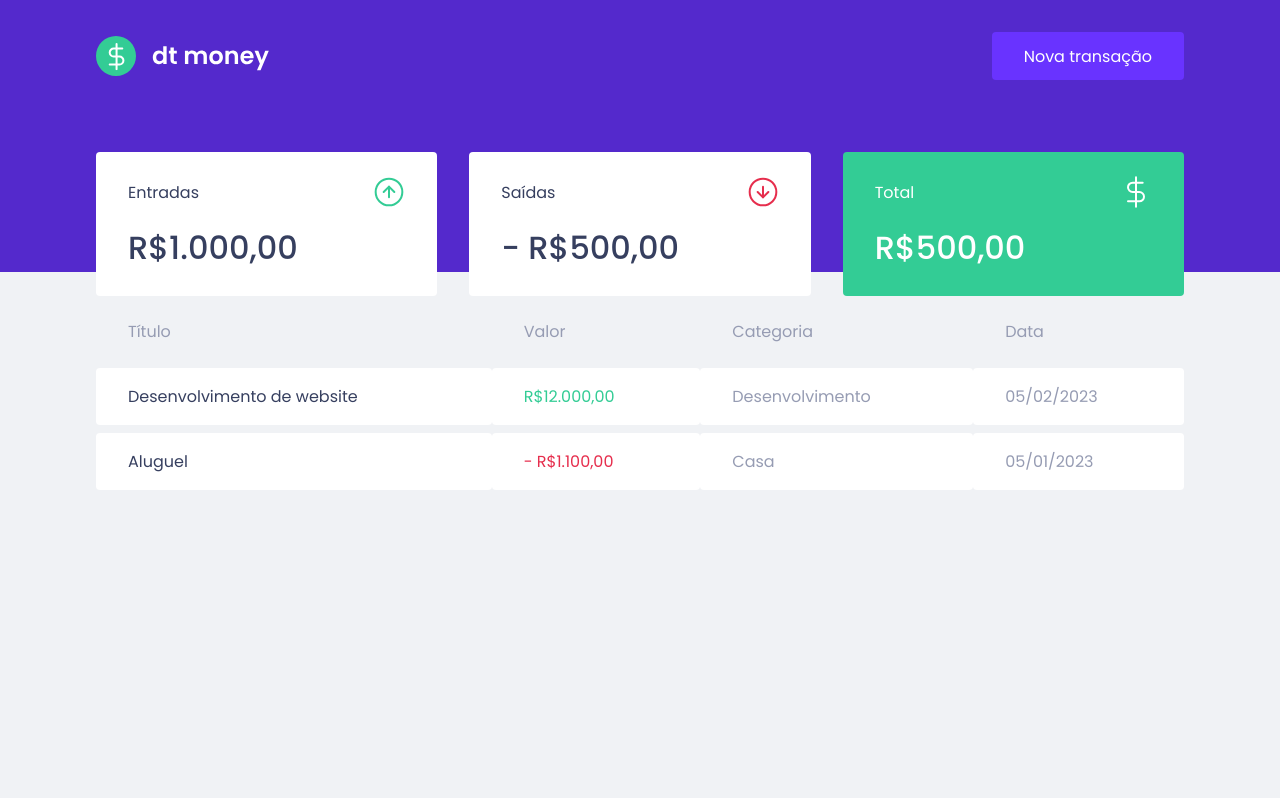
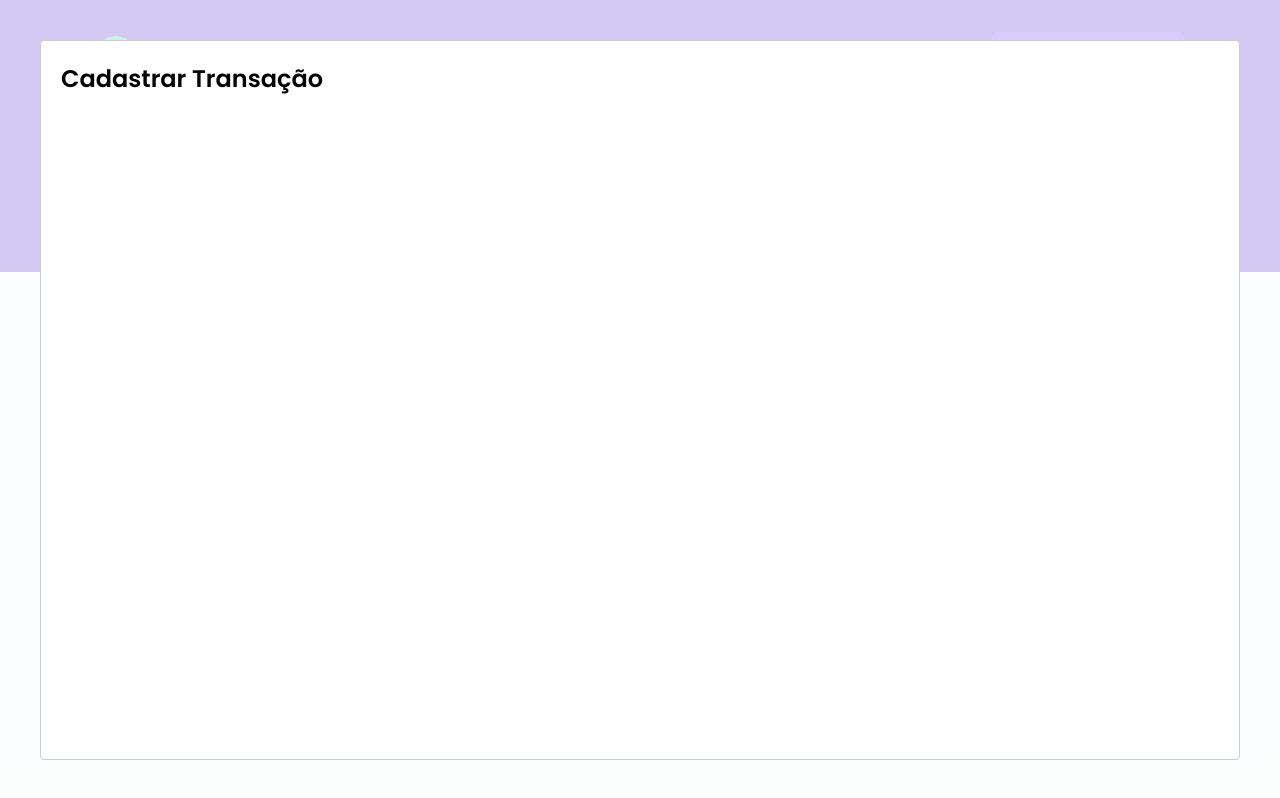
Before and after one commit to deyvsonaguiar/dtmoney-ignite-reactjs, a React (Create React App) app: page / in a window 1280 px wide. Both pictures are taken after a click on the button "Nova transação". Built offline with nearby package versions, Linux system fonts and the light colour scheme; no server answers; what miragejs would draw is missing.

Commit message:
Configuring react-modal

```diff
--- a/package.json
+++ b/package.json
@@ -6,6 +6,7 @@
     "axios": "^1.3.2",
     "react": "^18.2.0",
     "react-dom": "^18.2.0",
+    "react-modal": "^3.16.1",
     "react-scripts": "5.0.1",
     "styled-components": "^5.3.6",
     "web-vitals": "^2.1.0"
@@ -18,6 +19,7 @@
     "@types/node": "^16.7.13",
     "@types/react": "^18.0.0",
     "@types/react-dom": "^18.0.0",
+    "@types/react-modal": "^3.13.1",
     "@types/styled-components": "^5.1.26",
     "miragejs": "^0.1.47",
     "typescript": "^4.4.2"
--- a/src/App.tsx
+++ b/src/App.tsx
@@ -1,13 +1,33 @@
+import React from 'react';
+import Modal from 'react-modal';
 import { Dashboard } from './components/Dashboard';
 import { Header } from './components/Header/index'
 import { GlobalStyle } from './styles/global'
 
+Modal.setAppElement('#root');
 
 export function App() {
+
+  const [isNewTransactionModalOpen, setIsNewTransactionModalOpen] = React.useState(false);
+
+    function handleOpenNewTransactionModal() {
+        setIsNewTransactionModalOpen(true);
+    }
+
+    function handleCloseNewTransactionModal() {
+        setIsNewTransactionModalOpen(false);
+    }
+
   return (
     <>
-      <Header />
+      <Header onOpenNewTransactionModal={handleOpenNewTransactionModal} />
       <Dashboard />
+      <Modal
+        isOpen={isNewTransactionModalOpen}
+        onRequestClose={handleCloseNewTransactionModal}
+      >
+        <h2>Cadastrar Transação</h2>
+      </Modal>
       <GlobalStyle />
     </>
   );
--- a/src/components/Header/index.tsx
+++ b/src/components/Header/index.tsx
@@ -1,12 +1,19 @@
 import logoImg from '../../assets/logo.svg';
 import { Container, Content } from './styles';
+import Modal from 'react-modal';
+import React from 'react';
 
-export function Header() {
+interface HeaderProps {
+    onOpenNewTransactionModal: () => void;
+}
+
+export function Header({ onOpenNewTransactionModal }: HeaderProps) {
+
     return (
         <Container>
             <Content>
                 <img src={logoImg} alt="dt money" />
-                <button type="button">
+                <button type="button" onClick={onOpenNewTransactionModal}>
                     Nova transação
                 </button>
             </Content>
```
Also changed, not shown: 1 other file (tests, documents, lock files or other folders).
